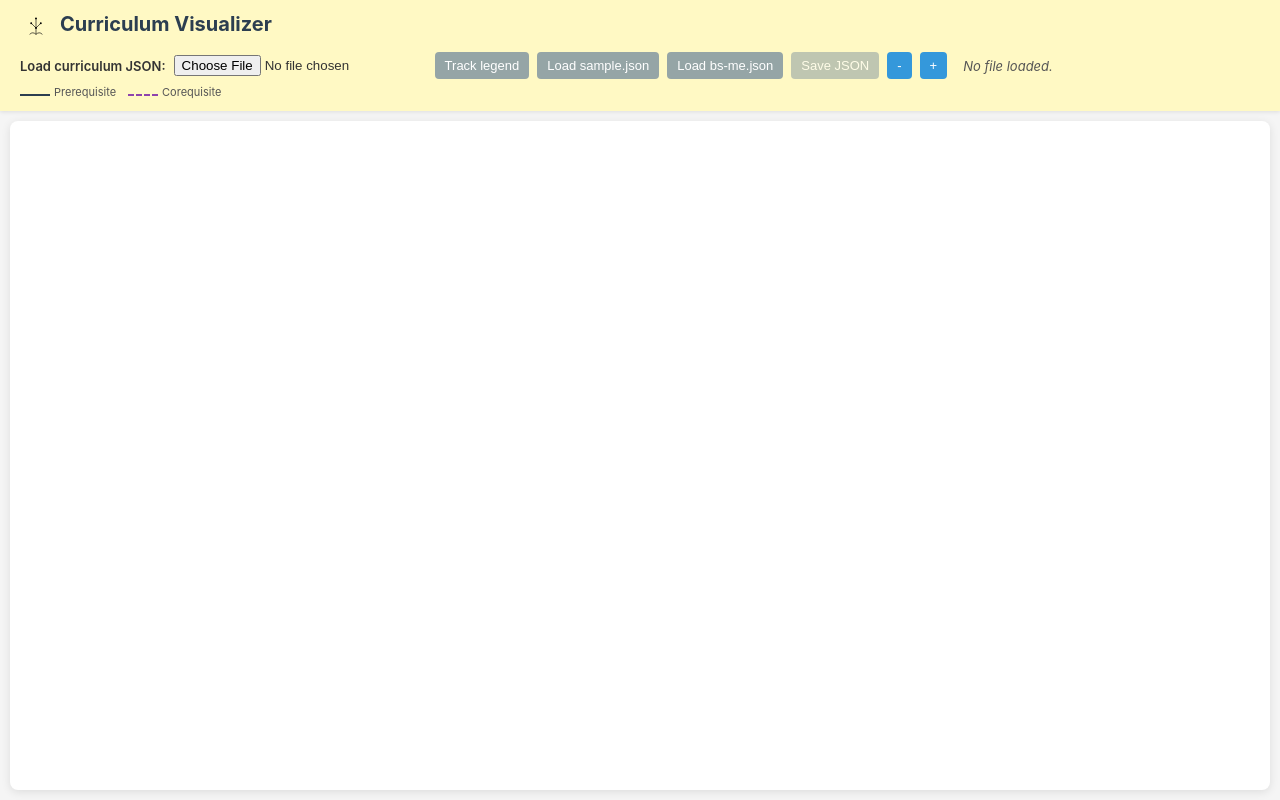
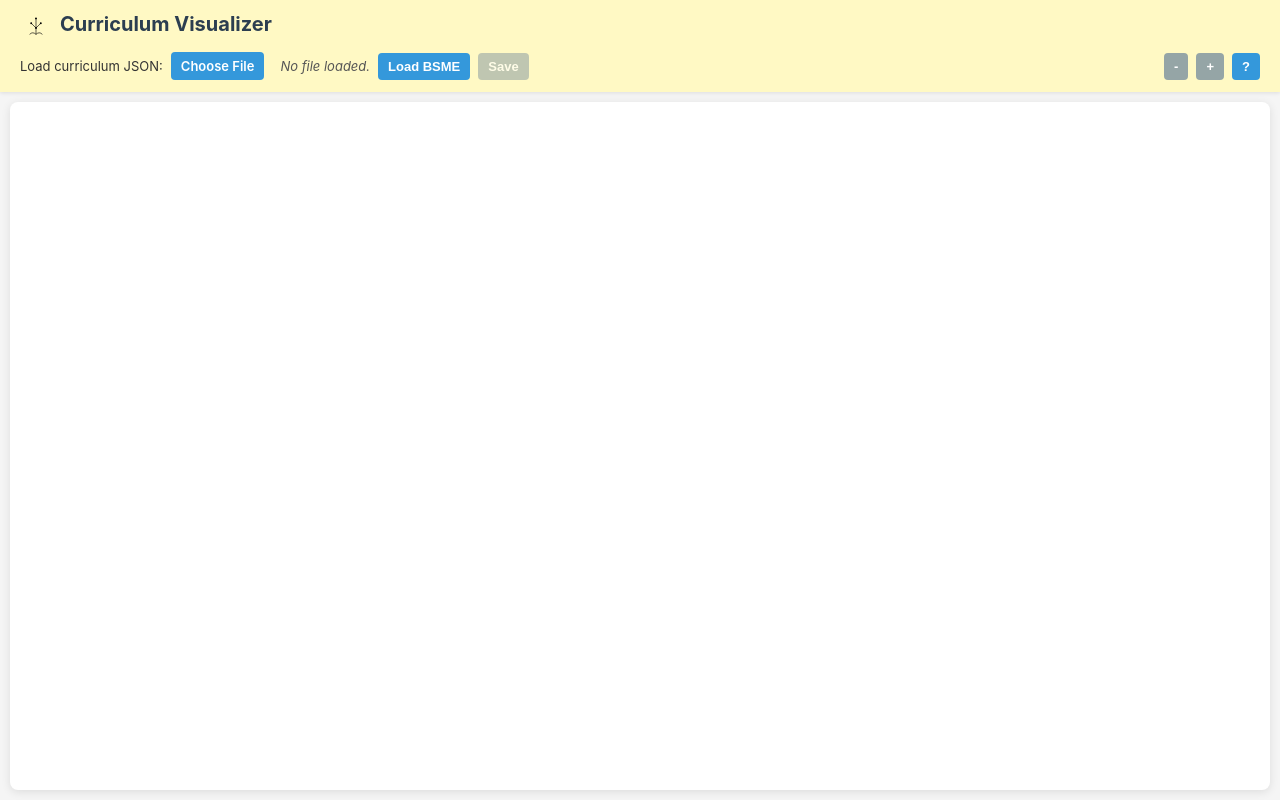
Before and after one commit to eschiebel/curricula, a Preact app: page / in a window 1280 px wide. Built offline with nearby package versions, Linux system fonts and the light colour scheme.

Commit message:
UI updates
- rearranged items in the header
- removed sample.json and its button
- have Load BSME button take the same code path as choosing a file
- updated help dialog to have 2 tabs for general info and track legend

```diff
--- a/public/data/bs-me.json
+++ b/public/data/bs-me.json
@@ -1,6 +1,6 @@
 {
   "curriculumId": "mechanical-engineering-bs",
-  "name": "B.S. in Mechanical Engineering",
+  "name": "MSU B.S. in Mechanical Engineering",
   "totalCredits": 0,
   "tracks": [
     { "general_education": "General Education" },
--- a/src/components/CurriculumApp.tsx
+++ b/src/components/CurriculumApp.tsx
@@ -48,20 +48,25 @@ export function CurriculumApp() {
     target: HTMLInputElement
   }
 
+  const loadCurriculumFromJsonText = (jsonText: string, sourceDescription: string) => {
+    try {
+      const json = JSON.parse(jsonText)
+      setCurriculum(json)
+      setMovedCourseIds([])
+      setStatus(`Loaded ${sourceDescription}.`)
+    } catch (err) {
+      console.error(err)
+      setStatus(`Failed to parse ${sourceDescription} as JSON`, true)
+    }
+  }
+
   const handleFileChange = (event: InputChangeEvent) => {
     const input = event.target
     if (!input.files || input.files.length === 0) return
     const file = input.files[0]
     const reader = new FileReader()
     reader.onload = () => {
-      try {
-        const json = JSON.parse(String(reader.result))
-        setCurriculum(json)
-        setMovedCourseIds([])
-      } catch (err) {
-        console.error(err)
-        setStatus('Failed to parse selected file as JSON', true)
-      }
+      loadCurriculumFromJsonText(String(reader.result), file.name)
     }
     reader.readAsText(file)
   }
@@ -73,12 +78,9 @@ export function CurriculumApp() {
         if (!response.ok) {
           throw new Error(`Failed to load ${relativePath}: ${response.status}`)
         }
-        return response.json()
+        return response.text()
       })
-      .then((json: Curriculum) => {
-        setCurriculum(json)
-        setMovedCourseIds([])
-      })
+      .then((text) => loadCurriculumFromJsonText(text, relativePath))
       .catch((err) => {
         console.error('Failed to load curriculum from', relativePath, err)
         setStatus(`Failed to load ${relativePath}`, true)
@@ -118,6 +120,11 @@ export function CurriculumApp() {
     }
   }, [curriculum, setStatus])
 
+  const handleCloseDialog = useCallback(() => {
+    setTrackDialogOpen(false)
+    ;(document.querySelector('button.help-button') as HTMLButtonElement)?.focus()
+  }, [])
+
   useEffect(() => {
     const handleKeyDown = (event: KeyboardEvent) => {
       if (event.key === 'Escape' || event.key === 'Esc') {
@@ -139,72 +146,65 @@ export function CurriculumApp() {
           <h1>Curriculum Visualizer</h1>
         </div>
         <div className="controls">
-          <label htmlFor="file-input">Load curriculum JSON:</label>
+          <div className="file-controls">
+            <span>Load curriculum JSON:</span>
             <input
               id="file-input"
+              className="file-input"
               type="file"
               accept="application/json,.json"
               onChange={handleFileChange}
             />
+            <label
+              htmlFor="file-input"
+              className="file-input-button"
+              title="Load a curriculum JSON file"
+            >
+              Choose File
+            </label>
+            <span className={`status-text${statusError ? ' error' : ''}`}>{status}</span>
+
             <button
-            className="secondary"
               type="button"
-            onClick={() => setTrackDialogOpen((prev) => !prev)}
-            aria-expanded={trackDialogOpen}
-            aria-controls="track-dialog"
+              onClick={() => loadCurriculumFromPath('bs-me.json')}
+              title="Load sample curriculum"
             >
-            Track legend
+              Load BSME
             </button>
             <button
-            className="secondary"
-            type="button"
-            onClick={() => loadCurriculumFromPath('sample.json')}
-          >
-            Load sample.json
-          </button>
-          <button
-            className="secondary"
-            type="button"
-            onClick={() => loadCurriculumFromPath('bs-me.json')}
-          >
-            Load bs-me.json
-          </button>
-          <button
-            className="secondary"
               type="button"
               onClick={handleSave}
               disabled={movedCourseIds.length === 0}
               style={{
                 cursor: movedCourseIds.length === 0 ? 'not-allowed' : 'pointer',
               }}
+              title="Save curriculum"
             >
-            Save JSON
+              Save
             </button>
+          </div>
 
-          <button type="button" onClick={zoomOut}>
+          <div className="zoom-controls">
+            <button type="button" className="secondary" onClick={zoomOut} title="Zoom out">
               -
             </button>
-          <button type="button" onClick={zoomIn}>
+            <button type="button" className="secondary" onClick={zoomIn} title="Zoom in">
               +
             </button>
-          <span className={`status-text${statusError ? ' error' : ''}`}>{status}</span>
+            <button
+              className="help-button"
+              type="button"
+              onClick={() => setTrackDialogOpen((prev) => !prev)}
+              aria-expanded={trackDialogOpen}
+              aria-controls="track-dialog"
+              aria-label="Help"
+              title="Help"
+            >
+              ?
+            </button>
           </div>
-        <div className="legend">
-          <span className="legend-item">
-            <span className="legend-line" />
-            Prerequisite
-          </span>
-          <span className="legend-item">
-            <span className="legend-line coreq" />
-            Corequisite
-          </span>
         </div>
-
-        <TrackDialog
-          curriculum={curriculum}
-          open={trackDialogOpen}
-          onClose={() => setTrackDialogOpen(false)}
-        />
+        <TrackDialog curriculum={curriculum} open={trackDialogOpen} onClose={handleCloseDialog} />
       </div>
       <div className="graph-container" ref={containerRef}>
         {curriculum && (
--- a/src/components/TrackDialog.tsx
+++ b/src/components/TrackDialog.tsx
@@ -19,38 +19,80 @@ export function TrackDialog(props: TrackDialogProps) {
   if (!open) return null
 
   return (
-    <div id="track-dialog" className="track-dialog" role="dialog" aria-label="Track legend">
+    <div id="track-dialog" className="track-dialog" role="dialog" aria-label="Help">
       <div className="track-dialog-header">
-        <div className="track-dialog-title">Track legend</div>
-        <button
-          type="button"
-          className="secondary"
-          onClick={onClose}
-          aria-label="Close track legend"
-        >
-          Close
+        <h2 className="track-dialog-title">Help</h2>
+        <button type="button" className="close-button" onClick={onClose} aria-label="Close">
+          X
         </button>
       </div>
 
-      {!curriculum && <div className="track-dialog-empty">Load a curriculum to see tracks.</div>}
+      <div className="track-dialog-tabs">
+        <input type="radio" name="track-dialog-tabset" id="track-dialog-tab-info" defaultChecked />
+        <label htmlFor="track-dialog-tab-info">General info</label>
+
+        <input type="radio" name="track-dialog-tabset" id="track-dialog-tab-legend" />
+        <label htmlFor="track-dialog-tab-legend">Track legend</label>
+
+        <div className="track-dialog-tab-panels">
+          <section className="track-dialog-panel">
+            <div className="track-dialog-info">
+              <div>
+                Load a curriculum JSON to view and edit a curriculum. (The{' '}
+                <span style={{ fontWeight: 'bold' }}>Load BSME</span> button loads a sample
+                curriculum that is the Montana State University BS in Mechanical Engineering
+                curriculum)
+              </div>
+              <div>
+                Drag courses to move them between semesters, then use Save JSON to download changes.
+              </div>
+              <div>Use + and - buttons, or finger pinch gestures to zoom.</div>
+            </div>
+
+            <div className="legend">
+              <h3>Legend</h3>
+              <span className="legend-item">
+                <span className="legend-line" />
+                Prerequisite
+              </span>
+              <span className="legend-item">
+                <span className="legend-line coreq" />
+                Corequisite
+              </span>
+            </div>
+          </section>
+
+          <section className="track-dialog-panel">
+            {!curriculum && (
+              <div className="track-dialog-empty">Load a curriculum to see tracks.</div>
+            )}
 
             {curriculum && trackInfo && (
               <div className="track-dialog-grid">
                 {trackInfo.trackOrder.map((trackId) => {
                   const color = getTrackColor(trackInfo, trackId)
                   return (
-              <div key={trackId} className="track-dialog-row" style={{ backgroundColor: color }}>
+                    <div
+                      key={trackId}
+                      className="track-dialog-row"
+                      style={{ backgroundColor: color }}
+                    >
                       <span
                         className="track-swatch"
                         style={{ backgroundColor: color }}
                         aria-hidden="true"
                       />
-                <span className="track-id">{trackInfo.trackNameById[trackId] ?? trackId}</span>
+                      <span className="track-id">
+                        {trackInfo.trackNameById[trackId] ?? trackId}
+                      </span>
                     </div>
                   )
                 })}
               </div>
             )}
+          </section>
+        </div>
+      </div>
     </div>
   )
 }
--- a/src/index.css
+++ b/src/index.css
@@ -48,15 +48,41 @@ body {
   display: flex;
   flex-wrap: wrap;
   align-items: center;
+  justify-content: space-between;
   gap: 8px;
   font-size: 13px;
+
+  .file-controls {
+    display: flex;
+    align-items: center;
+    gap: 8px;
+  }
+
+  .zoom-controls {
+    display: flex;
+    align-items: center;
+    gap: 8px;
+  }
 }
 
 .controls label {
   font-weight: 600;
 }
 
-button {
+.file-input {
+  position: absolute;
+  width: 1px;
+  height: 1px;
+  padding: 0;
+  margin: -1px;
+  overflow: hidden;
+  clip: rect(0 0 0 0);
+  white-space: nowrap;
+  border: 0;
+}
+
+.file-input-button {
+  display: inline-block;
   border: none;
   border-radius: 4px;
   padding: 6px 10px;
@@ -66,13 +92,35 @@ button {
   color: #ffffff;
 }
 
+button {
+  border: none;
+  border-radius: 4px;
+  padding: 6px 10px;
+  font-size: 13px;
+  font-weight: bold;
+  cursor: pointer;
+  background: #3498db;
+  color: #ffffff;
+}
+
 button.secondary {
   background: #95a5a6;
+}
+
+button.close-button {
+  background: transparent;
+  border: 1px solid #95a5a6;
+  color: inherit;
+  &:hover {
+    background: #666;
+    color: #ffffff;
+  }
 }
 
 button:disabled {
   opacity: 0.6;
   cursor: default;
+  background-color: #95a5a6;
 }
 
 .status-text {
@@ -147,6 +195,7 @@ li.course-selected {
   width: 30px;
   height: 0;
   border-top: 2px solid #2c3e50;
+  border-bottom: 2px solid transparent;
   margin-right: 4px;
 }
 
@@ -184,6 +233,67 @@ li.course-selected {
   color: #2c3e50;
 }
 
+.track-dialog-tabs {
+  display: grid;
+  grid-template-columns: auto auto;
+  column-gap: 6px;
+  row-gap: 0;
+}
+
+.track-dialog-tabs > input {
+  display: none;
+}
+
+.track-dialog-tabs > label {
+  padding: 6px 10px;
+  background: #f3f3f3;
+  border-color: rgba(0, 0, 0, 0.12);
+  border-style: solid solid none solid;
+  border-width: 1px;
+  border-radius: 6px 6px 0 0;
+  cursor: pointer;
+  font-size: 12px;
+  color: #2c3e50;
+  user-select: none;
+}
+
+.track-dialog-tab-panels {
+  grid-column: 1 / -1;
+  padding: 10px;
+  border: 1px solid rgba(0, 0, 0, 0.12);
+
+  border-radius: 0 0 6px 6px;
+  background: #ffffff;
+  display: grid;
+  grid-template-areas: "panel";
+}
+
+.track-dialog-panel {
+  grid-area: panel;
+  visibility: hidden;
+  pointer-events: none;
+}
+
+#track-dialog-tab-info:checked ~ .track-dialog-tab-panels .track-dialog-panel:nth-child(1),
+#track-dialog-tab-legend:checked ~ .track-dialog-tab-panels .track-dialog-panel:nth-child(2) {
+  visibility: visible;
+  pointer-events: auto;
+}
+
+.track-dialog-tabs > input:checked + label {
+  background: #ffffff;
+  position: relative;
+  z-index: 2;
+  margin-bottom: -1px;
+}
+
+.track-dialog-info {
+  display: grid;
+  gap: 6px;
+  font-size: 12px;
+  color: #2c3e50;
+}
+
 .track-dialog-empty {
   font-size: 12px;
   color: #555;
```
Also changed, not shown: public/data/sample.json (deleted, +0 -43 lines), 1 other file (tests, documents, lock files or other folders). Lines whose indentation alone changed are shown as unchanged.
